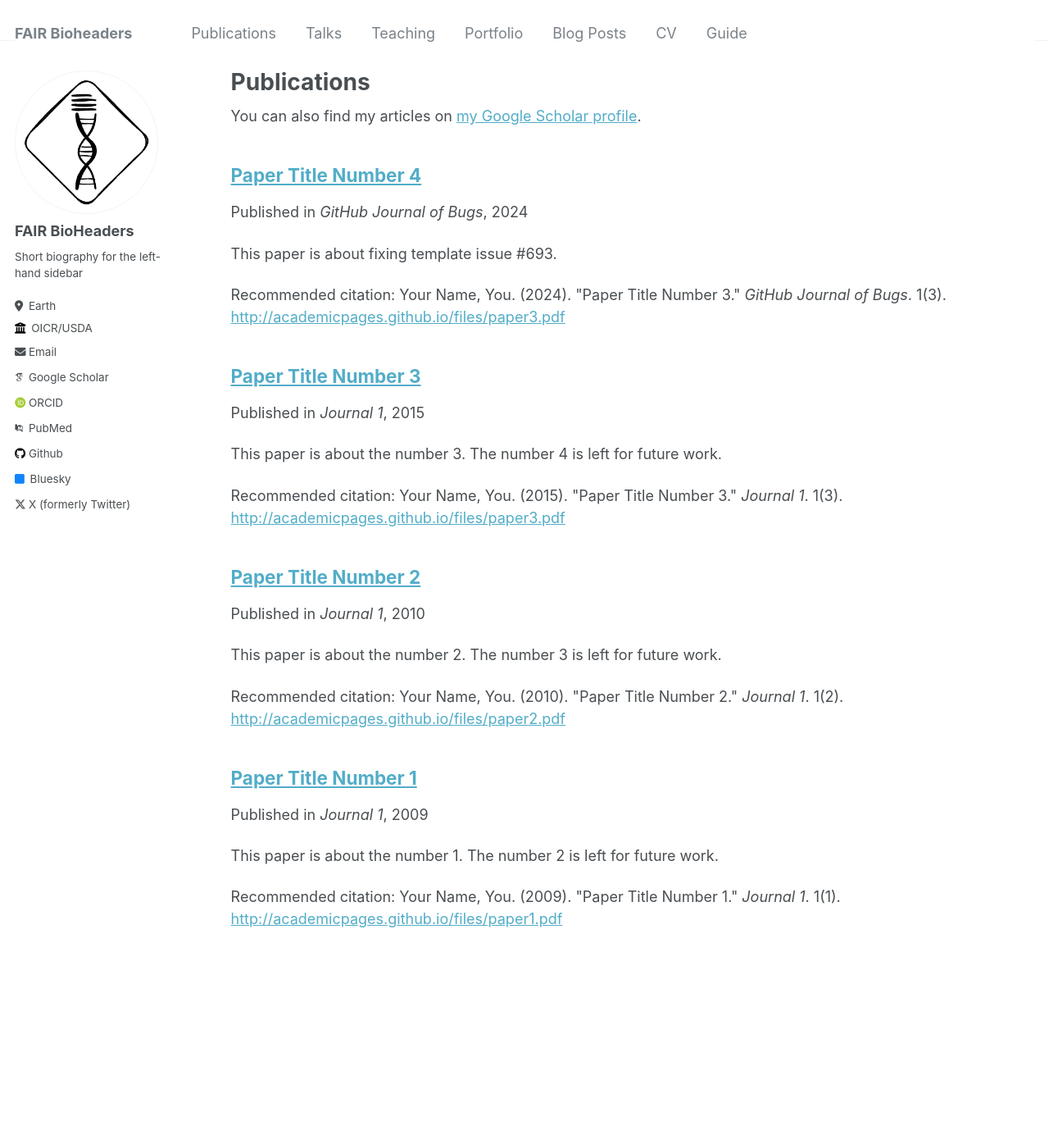
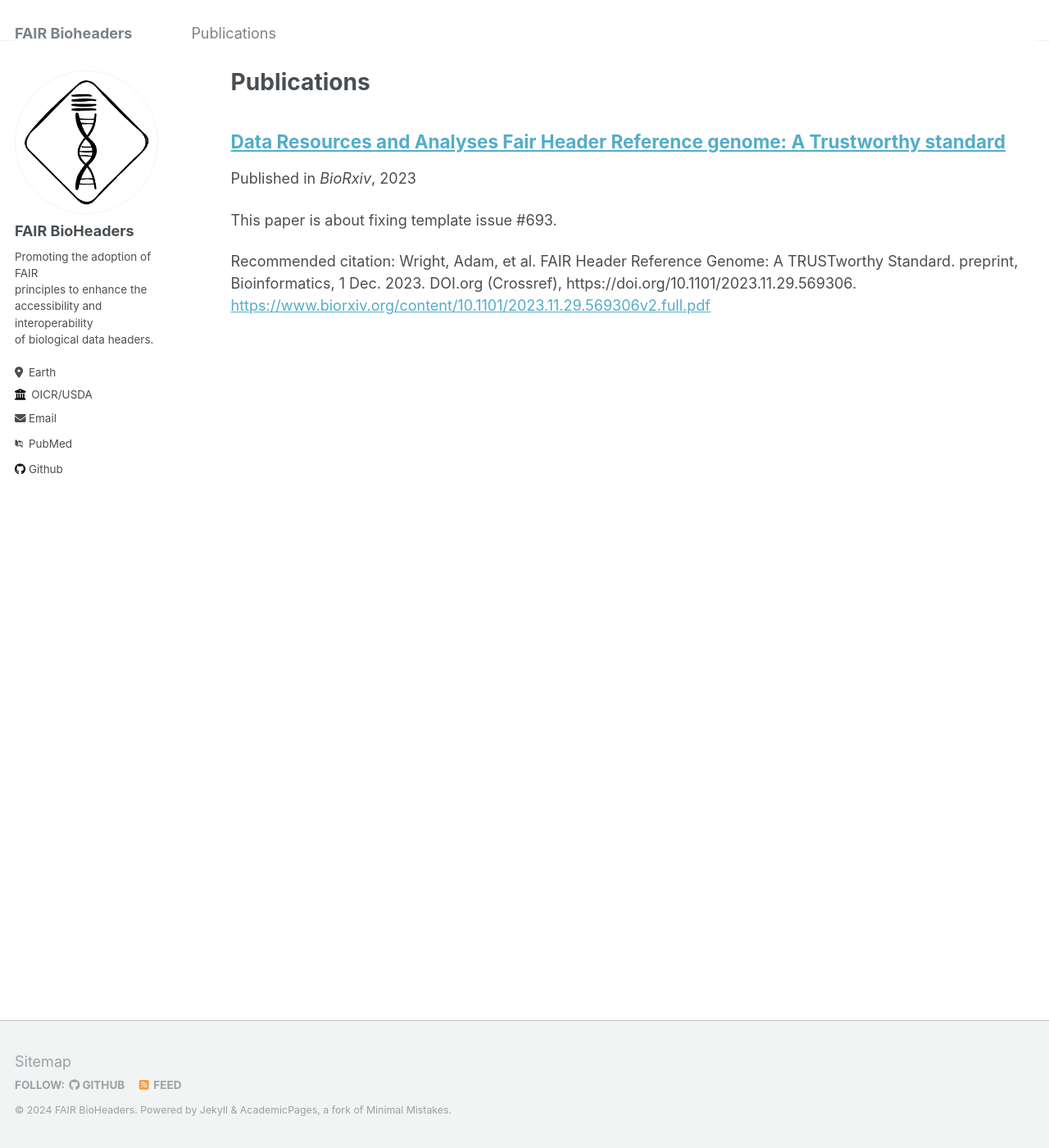
Before and after one commit to FAIR-bioHeaders/fair-bioheaders.github.io, a Jekyll site: the page built from _pages/publications.md, in a window 1280 px wide and 1400 px high. Shown: the whole window at 82% size. Built offline with Jekyll 4.4.1, drawn with Linux system fonts in a browser that asks for light colours; some web fonts are replaced; some of the changed text lies outside the part shown.

Commit message:
getting rid of any content that is from template and not relevant to FAIR BioHeaders and adding biorxiv publication

```diff
--- a/_config.yml
+++ b/_config.yml
@@ -10,11 +10,11 @@
 locale                   : "en-US"
 title                    : "FAIR Bioheaders"
 title_separator          : "-"
-name                     : &name "Your Name"
+name                     : &name "FAIR BioHeaders"
 description              : &description "personal description"
 url                      : https://academicpages.github.io # the base hostname & protocol for your site e.g. "https://mmistakes.github.io"
 baseurl                  : "" # the subpath of your site, e.g. "/blog"
-repository               : "academicpages/academicpages.github.io"
+repository               : "fair-bioheaders/fair-bioheaders.github.io"
 
 # Site Author - The following control what appear as part of the author content on the side bar.
 #               If a field is blank the icon and link will not appear, otherwise it will be shown.
@@ -24,7 +24,7 @@ author:
   avatar           : "logo.png"
   name             : "FAIR BioHeaders"
   pronouns         : # example: "she/her"
-  bio              : "Short biography for the left-hand sidebar"
+  bio              : "Promoting the adoption of FAIR </br> principles to enhance the </br> accessibility and interoperability</br>  of biological data headers."
   location         : "Earth"
   employer         : "OICR/USDA"
   uri              : # URL
@@ -32,22 +32,22 @@ author:
 
   # Academic websites
   arxiv            : # URL - Update with the correct link to your profile
-  googlescholar    : "https://scholar.google.com/citations?user=PS_CX0AAAAAJ"
+  googlescholar    : #"https://scholar.google.com/citations?user=PS_CX0AAAAAJ"
   impactstory      : # URL
-  orcid            : "http://orcid.org/yourorcidurl"
-  pubmed           : "https://www.ncbi.nlm.nih.gov/pubmed/?term=john+snow"
+  orcid            : #"http://orcid.org/yourorcidurl"
+  pubmed           : "https://www.ncbi.nlm.nih.gov/pubmed/?term=FAIR+BioHeaders"
   researchgate     : # URL
 
   # Repositories and software development
   bitbucket        : # Username - Update with your username on the site
   codepen          : # Username
   dribbble         : # Username
-  github           : "academicpages"
+  github           : "fair-bioheaders"
   kaggle           : # Username
   stackoverflow    : # User number or user number and name (i.e., use "1" or "1/jeff-atwood")
 
   # Social media
-  bluesky          : "bsky.app" # Replace this with you Bluesky username
+  bluesky          : #"bsky.app" # Replace this with you Bluesky username
   facebook         : # Username
   flickr           : # Username
   foursquare       : # Username
@@ -64,7 +64,7 @@ author:
   steam            : # Username
   telegram         : # URL
   tumblr           : # Username
-  twitter          : "UniofOxford"  # Replace this with your X / Twitter handle
+  twitter          : #"UniofOxford"  # Replace this with your X / Twitter handle
   vine             : # Username
   weibo            : # Username
   wikipedia        : # Username
--- a/_publications/2009-10-01-paper-title-number-1.md
+++ /dev/null
@@ -1,12 +0,0 @@
----
-title: "Paper Title Number 1"
-collection: publications
-permalink: /publication/2009-10-01-paper-title-number-1
-excerpt: 'This paper is about the number 1. The number 2 is left for future work.'
-date: 2009-10-01
-venue: 'Journal 1'
-paperurl: 'http://academicpages.github.io/files/paper1.pdf'
-citation: 'Your Name, You. (2009). &quot;Paper Title Number 1.&quot; <i>Journal 1</i>. 1(1).'
----
-
-The contents above will be part of a list of publications, if the user clicks the link for the publication than the contents of section will be rendered as a full page, allowing you to provide more information about the paper for the reader. When publications are displayed as a single page, the contents of the above "citation" field will automatically be included below this section in a smaller font.
--- a/_publications/2010-10-01-paper-title-number-2.md
+++ /dev/null
@@ -1,12 +0,0 @@
----
-title: "Paper Title Number 2"
-collection: publications
-permalink: /publication/2010-10-01-paper-title-number-2
-excerpt: 'This paper is about the number 2. The number 3 is left for future work.'
-date: 2010-10-01
-venue: 'Journal 1'
-paperurl: 'http://academicpages.github.io/files/paper2.pdf'
-citation: 'Your Name, You. (2010). &quot;Paper Title Number 2.&quot; <i>Journal 1</i>. 1(2).'
----
-
-The contents above will be part of a list of publications, if the user clicks the link for the publication than the contents of section will be rendered as a full page, allowing you to provide more information about the paper for the reader. When publications are displayed as a single page, the contents of the above "citation" field will automatically be included below this section in a smaller font.
--- a/_publications/2015-10-01-paper-title-number-3.md
+++ /dev/null
@@ -1,12 +0,0 @@
----
-title: "Paper Title Number 3"
-collection: publications
-permalink: /publication/2015-10-01-paper-title-number-3
-excerpt: 'This paper is about the number 3. The number 4 is left for future work.'
-date: 2015-10-01
-venue: 'Journal 1'
-paperurl: 'http://academicpages.github.io/files/paper3.pdf'
-citation: 'Your Name, You. (2015). &quot;Paper Title Number 3.&quot; <i>Journal 1</i>. 1(3).'
----
-
-The contents above will be part of a list of publications, if the user clicks the link for the publication than the contents of section will be rendered as a full page, allowing you to provide more information about the paper for the reader. When publications are displayed as a single page, the contents of the above "citation" field will automatically be included below this section in a smaller font.
--- /dev/null
+++ b/_publications/2023-11-29-title-number1.md
@@ -0,0 +1,12 @@
+---
+title: "Data Resources and Analyses Fair Header Reference genome: A Trustworthy standard"
+collection: publications
+permalink: /publication/2023-11-29-title-number1
+excerpt: 'This paper is about fixing template issue #693.'
+date: 2023-11-29
+venue: 'BioRxiv'
+paperurl: 'https://www.biorxiv.org/content/10.1101/2023.11.29.569306v2.full.pdf'
+citation: 'Wright, Adam, et al. FAIR Header Reference Genome: A TRUSTworthy Standard. preprint, Bioinformatics, 1 Dec. 2023. DOI.org (Crossref), https://doi.org/10.1101/2023.11.29.569306.'
+---
+
+The lack of interoperable data standards among reference genome data-sharing platforms inhibits cross-platform analysis while increasing the risk of data provenance loss. Here, we describe the FAIR-bioHeaders Reference genome (FHR), a metadata standard guided by the principles of Findability, Accessibility, Interoperability, and Reuse (FAIR) in addition to the principles of Transparency, Responsibility, User focus, Sustainability, and Technology (TRUST). The objective of FHR is to provide an extensive set of data serialisation methods and minimum data field requirements while still maintaining extensibility, flexibility, and expressivity in an increasingly decentralised genomic data ecosystem. The effort needed to implement FHR is low; FHR’s design philosophy ensures easy implementation while retaining the benefits gained from recording both machine and human-readable provenance.
--- a/_publications/2024-02-17-paper-title-number-4.md
+++ /dev/null
@@ -1,12 +0,0 @@
----
-title: "Paper Title Number 4"
-collection: publications
-permalink: /publication/2024-02-17-paper-title-number-4
-excerpt: 'This paper is about fixing template issue #693.'
-date: 2024-02-17
-venue: 'GitHub Journal of Bugs'
-paperurl: 'http://academicpages.github.io/files/paper3.pdf'
-citation: 'Your Name, You. (2024). &quot;Paper Title Number 3.&quot; <i>GitHub Journal of Bugs</i>. 1(3).'
----
-
-The contents above will be part of a list of publications, if the user clicks the link for the publication than the contents of section will be rendered as a full page, allowing you to provide more information about the paper for the reader. When publications are displayed as a single page, the contents of the above "citation" field will automatically be included below this section in a smaller font.
```
Also changed, not shown: README.md (+1 -1 lines), _data/navigation.yml (+17 -17 lines), _pages/about.md (+1 -1 lines), package.json (+5 -5 lines), images/android-chrome-192x192.png (added), images/android-chrome-512x512.png (added), images/apple-touch-icon.png (added), images/favicon-16x16.png (added), images/favicon-32x32.png (added), images/favicon.ico, images/site.webmanifest (added).
